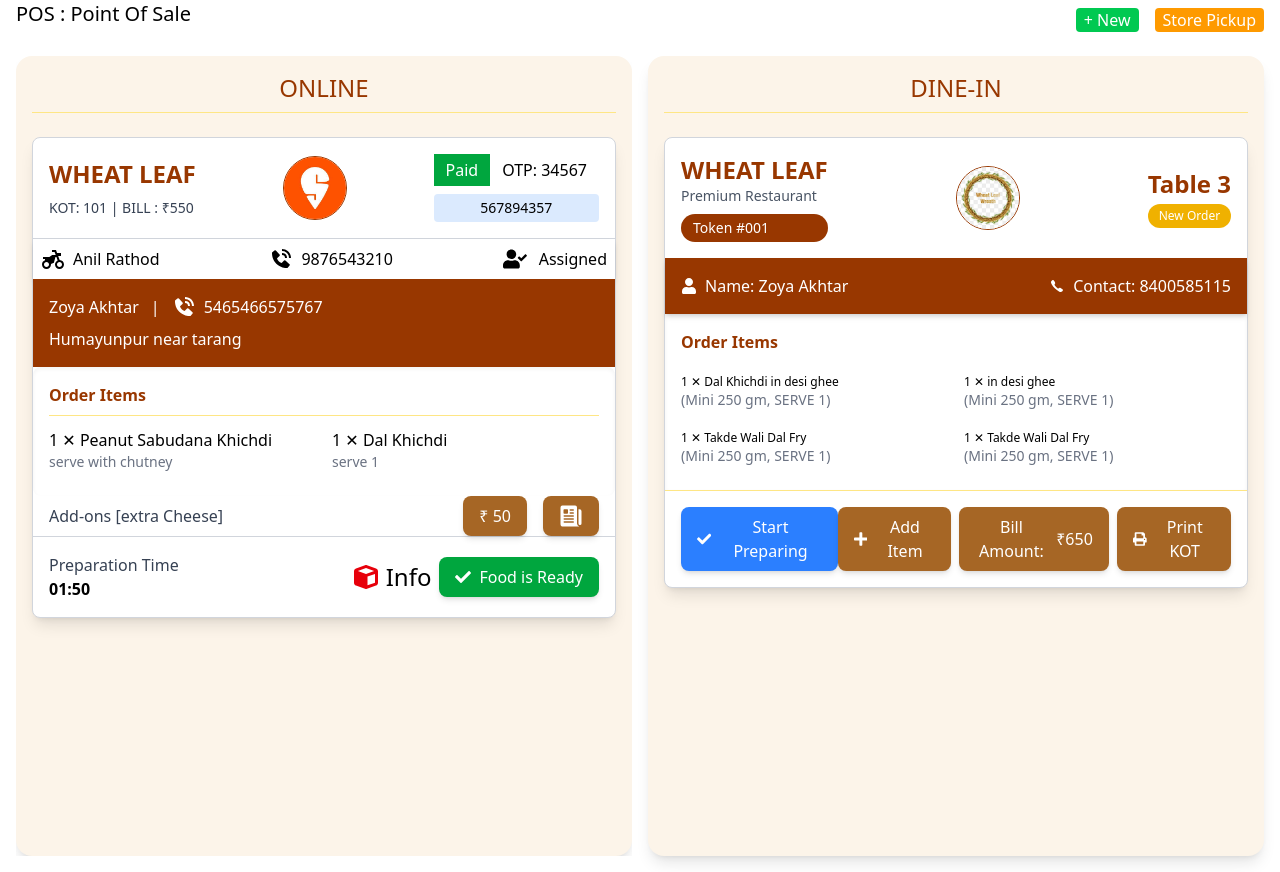
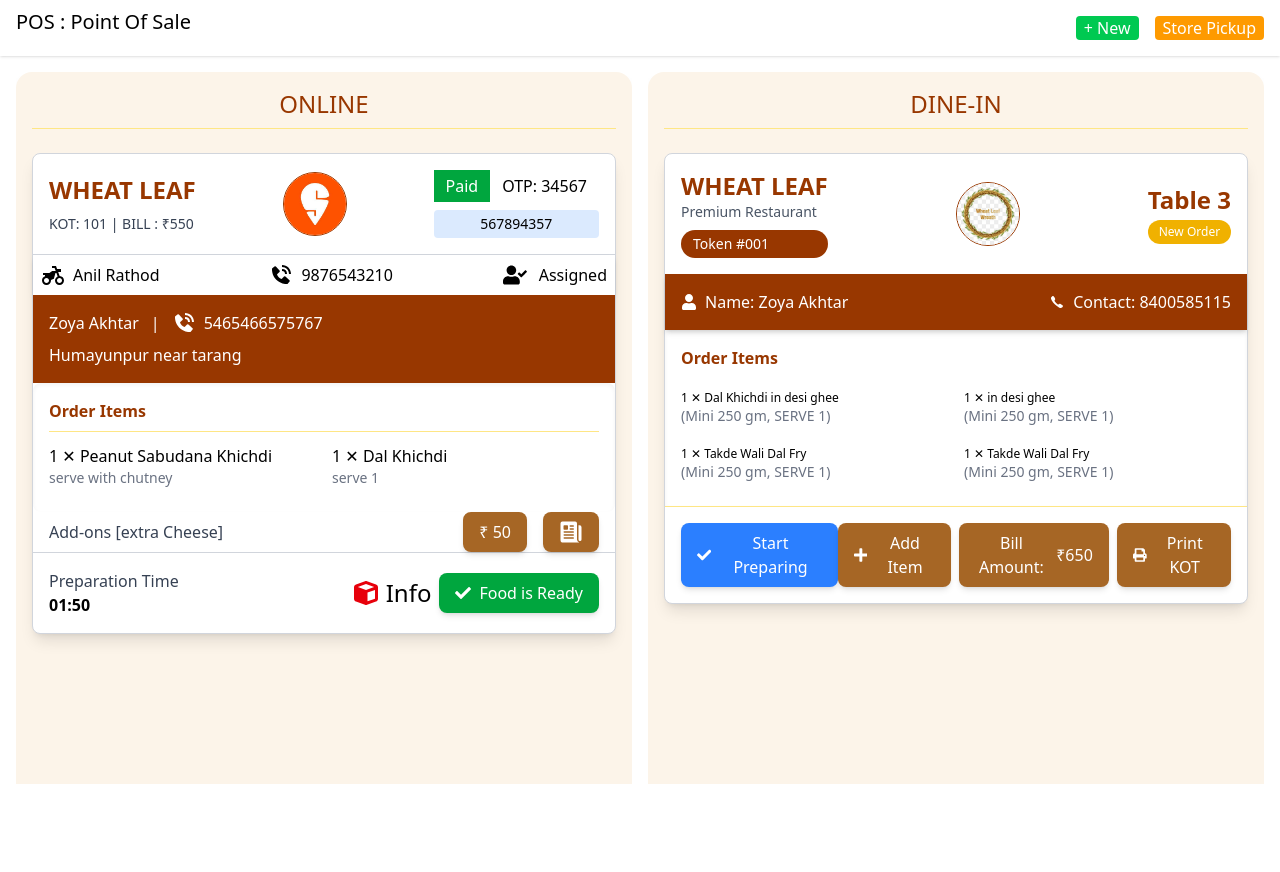
Before and after one commit to Shine-Infosolutions/Zomato_admin, a React (Vite) app: page /order-management in a window 1280 px wide. After the commit the page ends 800 px from the top, so only its background shows below. Built offline with nearby package versions, Linux system fonts and the light colour scheme.

Commit message:
main detail aadding scrollable component

```diff
--- a/src/components/ordersmangement/MainDeatil.jsx
+++ b/src/components/ordersmangement/MainDeatil.jsx
@@ -4,27 +4,27 @@
 
 const MainDeatil = () => {
   return (
-    <>
-      <div className="flex justify-between px-4 overflow-hidden ">
+    <div className="flex flex-col h-screen">
+      <div className="flex justify-between px-4 py-2 bg-white shadow-sm">
         <span className="text-xl">POS : Point Of Sale</span>
         <div className="flex gap-4">
-          <button className=" bg-green-500 rounded text-white px-2 my-2 ">
+          <button className="bg-green-500 rounded text-white px-2 my-2">
             + New
           </button>
-          <button className=" bg-amber-500 rounded text-white px-2 my-2">
+          <button className="bg-amber-500 rounded text-white px-2 my-2">
             Store Pickup
           </button>
         </div>
       </div>
-      <div className="flex flex-row gap-4 p-4  min-h-screen overflow-hidden">
+      <div className="flex flex-row gap-4 p-4 flex-1 overflow-hidden">
         <div className="w-1/2 overflow-auto">
           <OnlineDetails />
         </div>
-        <div className="w-1/2">
+        <div className="w-1/2 overflow-auto">
           <DineInDetails />
         </div>
       </div>
-    </>
+    </div>
   );
 };
 
```
